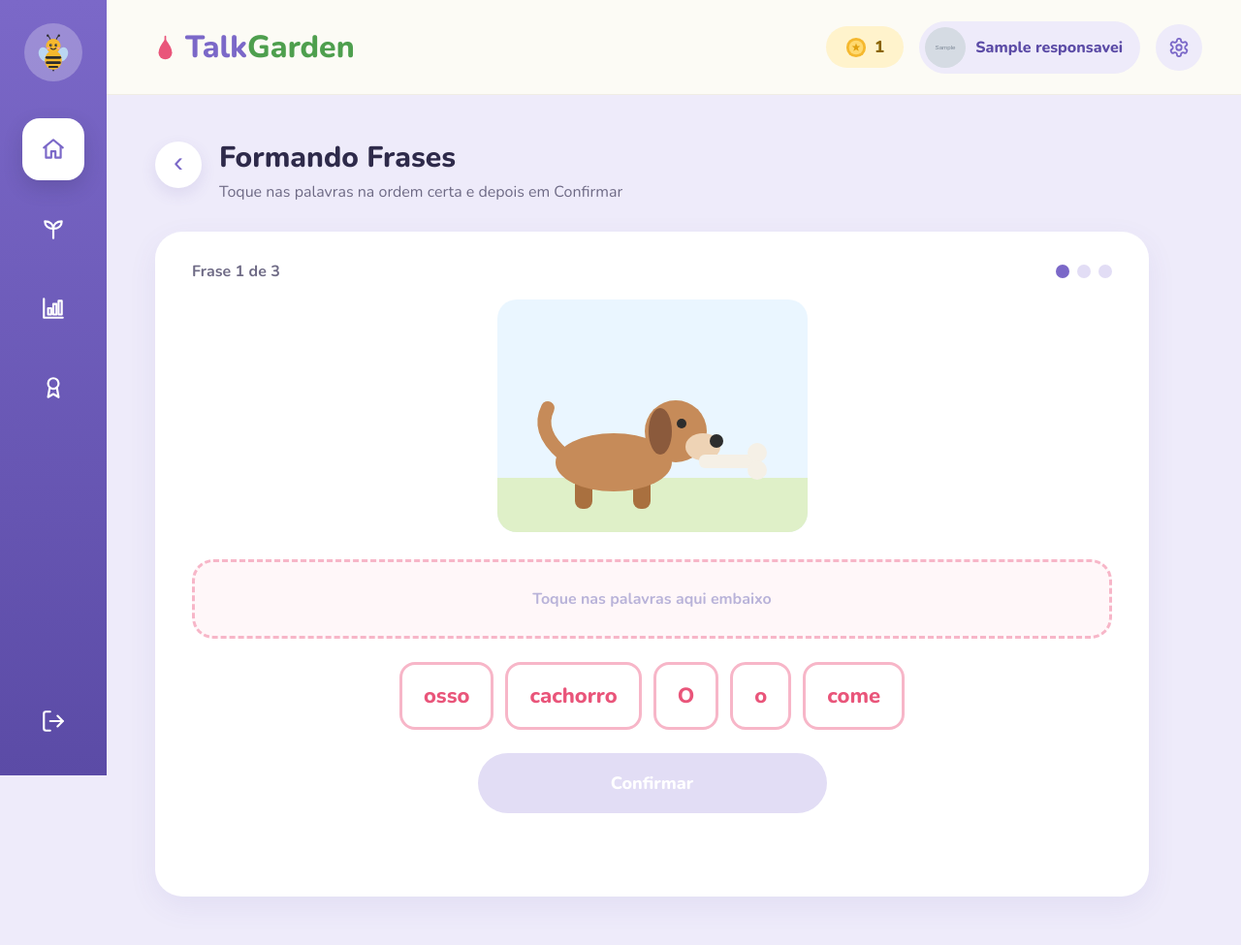
After one commit to Juju300Br/talkgarden, a PHP site: page /talkgarden/jogo_frases.php in a window 1280 px wide. The commit adds this page. Shown: the whole page at 97% size. Run offline with PHP 8.4, Linux system fonts and the light colour scheme; the visitor is signed in with stand-in values (Sample User, id 1); tables that the repository leaves empty hold one stand-in row (values such as "Sample post"); grey boxes marked "Sample" are stand-in pictures.

Commit message:
Etapa 5: jogo Formando Frases
Co-Authored-By: Claude Opus 5.5 <noreply@anthropic.com>

```diff
--- a/css/estilo.css
+++ b/css/estilo.css
@@ -949,6 +949,105 @@ label {
 .msg-certo       { color: #3F8F3F; }
 .msg-erro-gentil { color: #6E6A85; }
 
+/* ----- Formando Frases (cor rosa) ----- */
+
+.titulo-frases {
+    color: #2E2A4A;
+}
+
+/* Imagem de apoio da frase */
+.imagem-frase {
+    width: 100%;
+    max-width: 320px;
+    height: auto;
+    border-radius: 20px;
+    margin-bottom: 22px;
+}
+
+/* Caixa tracejada onde a frase vai sendo montada */
+.area-resposta {
+    min-height: 82px;
+    border: 3px dashed #F7B6C8;
+    border-radius: 22px;
+    background: #FFF7F9;
+    padding: 14px;
+    display: flex;
+    flex-wrap: wrap;
+    justify-content: center;
+    align-items: center;
+    gap: 10px;
+    transition: background 0.2s;
+}
+
+.dica-resposta {
+    color: #B9B3D9;
+    font-weight: 700;
+}
+
+/* Frase certa: verde com pulinho */
+.area-resposta.certo {
+    border-style: solid;
+    border-color: #6BBF6B;
+    background: #EAF6E6;
+    animation: pulinho 0.5s;
+}
+
+/* Frase errada: rosa balançando */
+.area-resposta.errado {
+    border-style: solid;
+    border-color: #E9557A;
+    background: #FCE9EF;
+    animation: balancar 0.4s;
+}
+
+/* Palavras embaralhadas, embaixo da área de resposta */
+.banco-palavras {
+    min-height: 70px;
+    display: flex;
+    flex-wrap: wrap;
+    justify-content: center;
+    gap: 12px;
+    margin: 24px 0;
+}
+
+/* Cada palavra é um botão grande, fácil de tocar */
+.palavra-botao {
+    background: #FFFFFF;
+    border: 3px solid #F7B6C8;
+    border-radius: 16px;
+    padding: 12px 22px;
+    font-family: inherit;
+    font-size: 22px;
+    font-weight: 800;
+    color: #E9557A;
+    cursor: pointer;
+    transition: transform 0.1s;
+}
+
+.palavra-botao:hover {
+    transform: translateY(-3px);
+}
+
+/* Palavras que já estão na resposta ficam rosa cheio */
+.area-resposta .palavra-botao {
+    background: #E9557A;
+    border-color: #E9557A;
+    color: #FFFFFF;
+}
+
+.botao-confirmar {
+    max-width: 360px;
+    margin: 0 auto;
+}
+
+/* Botão desligado (antes de usar todas as palavras) */
+.botao:disabled {
+    background: #E2DDF5;
+    box-shadow: none;
+    cursor: default;
+    transform: none;
+}
+
 /* ----- Animações (@keyframes = os "quadros" da animação) ----- */
 
 /* Aumenta um pouquinho e volta */
@@ -1264,4 +1363,9 @@ label {
     .modal {
         padding: 30px 22px;
     }
+
+    .palavra-botao {
+        font-size: 18px;
+        padding: 10px 16px;
+    }
 }
--- /dev/null
+++ b/jogo_frases.php
@@ -0,0 +1,54 @@
+<?php
+// =====================================================================
+// jogo_frases.php  (RF004 - Formando Frases)
+// Não tem protótipo: segue o mesmo estilo do Jogo de Vocabulário,
+// com a cor rosa. A lógica do jogo fica no js/frases.js.
+// =====================================================================
+
+require_once 'includes/verifica_login.php';
+
+$titulo_pagina = 'Formando Frases';
+$menu_ativo    = 'inicio';
+$script_pagina = 'js/frases.js';
+include 'includes/topo.php';
+?>
+
+<div class="pagina">
+    <!-- Cabeçalho: botão voltar + título -->
+    <div class="cabecalho-pagina">
+        <!-- Voltar no meio da rodada não salva nada (regra de negócio) -->
+        <a href="inicio.php" class="botao-voltar" title="Voltar" aria-label="Voltar para o início">‹</a>
+        <div>
+            <h1 class="titulo-frases">Formando Frases</h1>
+            <p>Toque nas palavras na ordem certa e depois em Confirmar</p>
+        </div>
+    </div>
+
+    <div class="cartao-jogo">
+        <!-- Progresso: "Frase 1 de 3" e as bolinhas -->
+        <div class="progresso-jogo">
+            <span id="progresso-texto">Frase 1 de 3</span>
+            <div class="progresso-bolinhas" id="progresso-bolinhas"></div>
+        </div>
+
+        <!-- Imagem de apoio da frase (o JavaScript troca a imagem) -->
+        <img src="" alt="" class="imagem-frase" id="imagem-frase">
+
+        <!-- Área onde a frase vai sendo montada -->
+        <div class="area-resposta" id="area-resposta">
+            <span class="dica-resposta" id="dica-resposta">Toque nas palavras aqui embaixo</span>
+        </div>
+
+        <!-- Palavras embaralhadas para a criança escolher -->
+        <div class="banco-palavras" id="banco-palavras"></div>
+
+        <button type="button" class="botao botao-rosa botao-confirmar" id="botao-confirmar" disabled>Confirmar</button>
+
+        <!-- Mensagem de acerto/erro -->
+        <p class="mensagem-jogo" id="mensagem"></p>
+    </div>
+</div>
+
+<?php include 'includes/modal_recompensa.php'; ?>
+
+<?php include 'includes/rodape.php'; ?>
--- /dev/null
+++ b/js/frases.js
@@ -0,0 +1,221 @@
+// =====================================================================
+// frases.js  (RF004 e RF005)
+// Lógica do Formando Frases: mostra uma imagem e as palavras da frase
+// embaralhadas. A criança toca nas palavras na ordem certa e clica em
+// "Confirmar". Se errar, as palavras voltam. Cada rodada tem 3 frases.
+// Usa funções do geral.js: embaralhar(), tocarSom() e salvarAtividade().
+// =====================================================================
+
+// Lista de frases do jogo (cada uma com a sua imagem de apoio)
+const FRASES = [
+    { frase: 'O gato bebe leite',      imagem: 'img/frases/gato-leite.svg' },
+    { frase: 'O menino chuta a bola',  imagem: 'img/frases/menino-bola.svg' },
+    { frase: 'A menina lê o livro',    imagem: 'img/frases/menina-livro.svg' },
+    { frase: 'O cachorro come o osso', imagem: 'img/frases/cachorro-osso.svg' },
+    { frase: 'O pássaro voa alto',     imagem: 'img/frases/passaro-voa.svg' },
+    { frase: 'O peixe nada na água',   imagem: 'img/frases/peixe-agua.svg' },
+    { frase: 'A abelha pousa na flor', imagem: 'img/frases/abelha-flor.svg' },
+    { frase: 'O sapo pula no lago',    imagem: 'img/frases/sapo-pula.svg' }
+];
+
+const FRASES_POR_RODADA = 3;
+
+// Frases de elogio (uma é sorteada a cada acerto)
+const ELOGIOS = ['Muito bem!', 'Isso mesmo!', 'Frase perfeita!', 'Que demais!', 'Parabéns!'];
+
+// ----- Variáveis que guardam a situação do jogo -----
+let rodada = [];              // as 3 frases sorteadas
+let posicao = 0;              // qual frase está na tela (0 a 2)
+let acertosPrimeira = 0;      // quantas frases a criança acertou de primeira
+let errouEssaFrase = false;   // se já errou a frase atual
+let esperando = false;        // true durante as pausas (bloqueia cliques)
+
+// As palavras da frase atual ficam em duas listas:
+let palavrasNoBanco = [];     // as que estão embaixo, para escolher
+let palavrasNaResposta = [];  // as que a criança já tocou, na ordem
+
+
+// Começa uma rodada nova
+function iniciarRodada() {
+    rodada = embaralhar(FRASES).slice(0, FRASES_POR_RODADA);
+    posicao = 0;
+    acertosPrimeira = 0;
+
+    // O botão Confirmar chama a função conferirFrase
+    document.getElementById('botao-confirmar').onclick = conferirFrase;
+
+    mostrarFrase();
+}
+
+
+// Mostra a imagem da frase da vez e as palavras embaralhadas
+function mostrarFrase() {
+    let atual = rodada[posicao];
+    errouEssaFrase = false;
+    esperando = false;
+
+    let imagem = document.getElementById('imagem-frase');
+    imagem.src = atual.imagem;
+    imagem.alt = 'Imagem de apoio da frase';
+
+    palavrasNoBanco = embaralharPalavras(atual.frase);
+    palavrasNaResposta = [];
+
+    document.getElementById('mensagem').textContent = '';
+    atualizarProgresso();
+    desenharPalavras();
+}
+
+
+// Separa a frase em palavras e embaralha.
+// Se por acaso ficar na ordem certa, embaralha de novo.
+function embaralharPalavras(frase) {
+    // split(' ') separa a frase nas palavras: "O gato bebe" -> ['O', 'gato', 'bebe']
+    let palavras = frase.split(' ');
+
+    let embaralhadas = embaralhar(palavras);
+    while (embaralhadas.join(' ') == frase) {
+        embaralhadas = embaralhar(palavras);
+    }
+    return embaralhadas;
+}
+
+
+// Desenha (de novo) as palavras nas duas áreas, a partir das duas listas.
+// Sempre que uma lista muda, chamamos esta função.
+function desenharPalavras() {
+    let areaResposta = document.getElementById('area-resposta');
+    let banco = document.getElementById('banco-palavras');
+
+    // Tira as cores de certo/errado da tentativa anterior
+    areaResposta.classList.remove('certo', 'errado');
+
+    // --- Área da resposta ---
+    areaResposta.innerHTML = '';
+    if (palavrasNaResposta.length == 0) {
+        areaResposta.innerHTML = '<span class="dica-resposta">Toque nas palavras aqui embaixo</span>';
+    }
+    for (let i = 0; i < palavrasNaResposta.length; i++) {
+        let botao = criarBotaoPalavra(palavrasNaResposta[i]);
+        // Tocar numa palavra da resposta devolve ela para o banco
+        botao.onclick = function () {
+            moverPalavra(palavrasNaResposta, palavrasNoBanco, i);
+        };
+        areaResposta.appendChild(botao);
+    }
+
+    // --- Banco de palavras ---
+    banco.innerHTML = '';
+    for (let i = 0; i < palavrasNoBanco.length; i++) {
+        let botao = criarBotaoPalavra(palavrasNoBanco[i]);
+        // Tocar numa palavra do banco coloca ela no fim da resposta
+        botao.onclick = function () {
+            moverPalavra(palavrasNoBanco, palavrasNaResposta, i);
+        };
+        banco.appendChild(botao);
+    }
+
+    // O "Confirmar" só funciona quando todas as palavras foram usadas
+    document.getElementById('botao-confirmar').disabled = (palavrasNoBanco.length > 0);
+}
+
+
+// Cria o botão de uma palavra
+function criarBotaoPalavra(texto) {
+    let botao = document.createElement('button');
+    botao.type = 'button';
+    botao.className = 'palavra-botao';
+    botao.textContent = texto;
+    return botao;
+}
+
+
+// Tira a palavra da posição "indice" da lista "origem" e coloca no fim da lista "destino"
+function moverPalavra(origem, destino, indice) {
+    if (esperando) {
+        return;
+    }
+    let palavra = origem.splice(indice, 1)[0]; // splice remove e devolve o item
+    destino.push(palavra);
+    document.getElementById('mensagem').textContent = '';
+    desenharPalavras();
+}
+
+
+// Clicou em "Confirmar": confere se a frase montada está certa
+function conferirFrase() {
+    if (esperando) {
+        return;
+    }
+    esperando = true;
+
+    let atual = rodada[posicao];
+    let montada = palavrasNaResposta.join(' '); // junta as palavras com espaço
+    let areaResposta = document.getElementById('area-resposta');
+    let mensagem = document.getElementById('mensagem');
+    document.getElementById('botao-confirmar').disabled = true;
+
+    if (montada == atual.frase) {
+        if (!errouEssaFrase) {
+            acertosPrimeira++;
+        }
+        areaResposta.classList.add('certo');
+        mensagem.className = 'mensagem-jogo msg-certo';
+        mensagem.textContent = ELOGIOS[Math.floor(Math.random() * ELOGIOS.length)] + ' Sua flor está crescendo!';
+        tocarSom('acerto');
+
+        // Espera 1,5 segundo e vai para a próxima frase
+        setTimeout(proximaFrase, 1500);
+    } else {
+        errouEssaFrase = true;
+        areaResposta.classList.add('errado');
+        mensagem.className = 'mensagem-jogo msg-erro-gentil';
+        mensagem.textContent = 'Quase lá! Tente novamente.';
+        tocarSom('erro');
+
+        // Depois de 1,2 segundo, as palavras voltam para o banco
+        setTimeout(function () {
+            palavrasNoBanco = embaralharPalavras(atual.frase);
+            palavrasNaResposta = [];
+            esperando = false;
+            desenharPalavras();
+        }, 1200);
+    }
+}
+
+
+function proximaFrase() {
+    posicao++;
+
+    if (posicao < FRASES_POR_RODADA) {
+        mostrarFrase();
+    } else {
+        // Acabou a rodada: marca a última bolinha e salva o resultado
+        atualizarProgresso();
+        salvarAtividade('frases', FRASES_POR_RODADA, acertosPrimeira);
+    }
+}
+
+
+// Mostra "Frase X de 3" e pinta as bolinhas das frases já feitas
+function atualizarProgresso() {
+    let numero = Math.min(posicao + 1, FRASES_POR_RODADA);
+    document.getElementById('progresso-texto').textContent =
+        'Frase ' + numero + ' de ' + FRASES_POR_RODADA;
+
+    let bolinhas = '';
+    for (let i = 0; i < FRASES_POR_RODADA; i++) {
+        if (i < posicao) {
+            bolinhas += '<span class="bolinha-progresso feita"></span>';
+        } else if (i == posicao) {
+            bolinhas += '<span class="bolinha-progresso atual"></span>';
+        } else {
+            bolinhas += '<span class="bolinha-progresso"></span>';
+        }
+    }
+    document.getElementById('progresso-bolinhas').innerHTML = bolinhas;
+}
+
+
+// Começa o jogo assim que a página carrega
+iniciarRodada();
```
